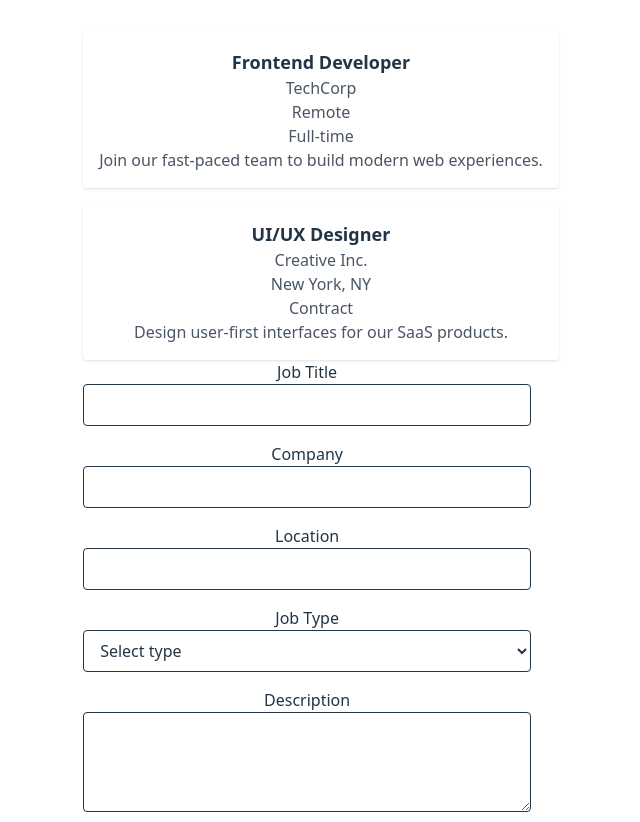
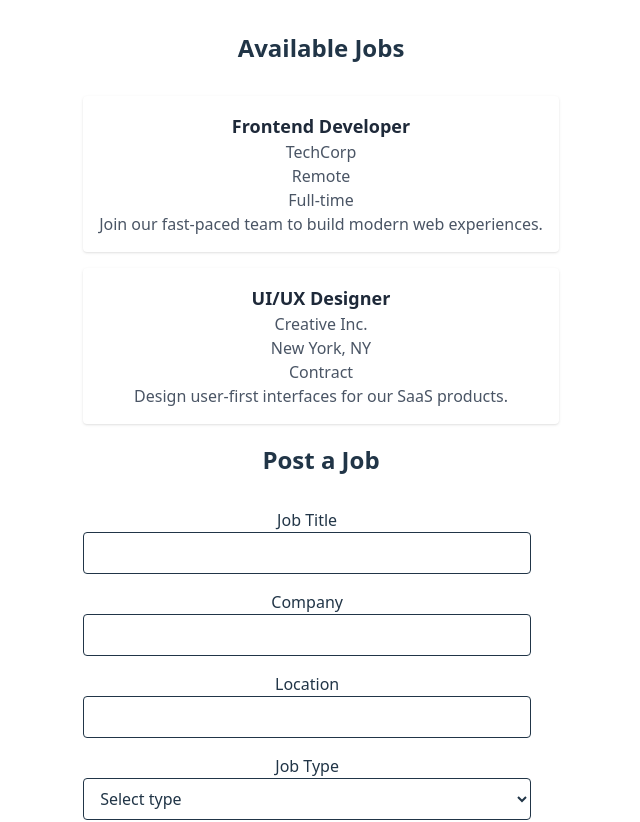
Before and after one commit to jpjuliao/job-board-react, a React (Vite) app: page / in a window 1280 px wide. Shown: the top 822 px of the page, without its empty margins (319-959 px from the left). Built offline with nearby package versions, Linux system fonts and the light colour scheme.

Commit message:
Fix card title style

```diff
--- a/src/components/JobBoard.tsx
+++ b/src/components/JobBoard.tsx
@@ -18,7 +18,7 @@ export default function JobBoard() {
   /**
    * Logs the submitted job to the console.
    *
-   * @param {any} data The submitted job data.
+   * @param {JobFormInputs} data The submitted job data.
    */
   const handleJobSubmit = (data: JobFormInputs) => {
     console.log("Submitted job:", data);
@@ -27,11 +27,13 @@ export default function JobBoard() {
   return (
     <>
       <div className="flex flex-col gap-4">
+        <h2 className="text-2xl font-bold mb-4">Available Jobs</h2>
         {Jobs.map((job: Job) => (
           <JobCard key={job.id} job={job} />
         ))}
       </div>
-      <div className="flex flex-col gap-4">
+      <div className="flex flex-col gap-4 mt-5">
+        <h2 className="text-2xl font-bold mb-4">Post a Job</h2>
         <JobForm onSubmit={handleJobSubmit} />
       </div>
     </>
--- a/src/components/JobCard.tsx
+++ b/src/components/JobCard.tsx
@@ -1,4 +1,4 @@
-import { Job } from '../models/Job'
+import { Job } from '../models/job'
 
 /**
  * Component to display job details in a card format.
@@ -10,7 +10,7 @@ import { Job } from '../models/Job'
 export default function JobCard({ job }: { job: Job }) {
   return (
     <div className="bg-white p-4 rounded shadow">
-      <h2 className="text-lg font-semibold">{job.title}</h2>
+      <h2 className="text-gray-800 text-lg font-semibold">{job.title}</h2>
       <p className="text-gray-600">{job.company}</p>
       <p className="text-gray-600">{job.location}</p>
       <p className="text-gray-600">{job.type}</p>
```
